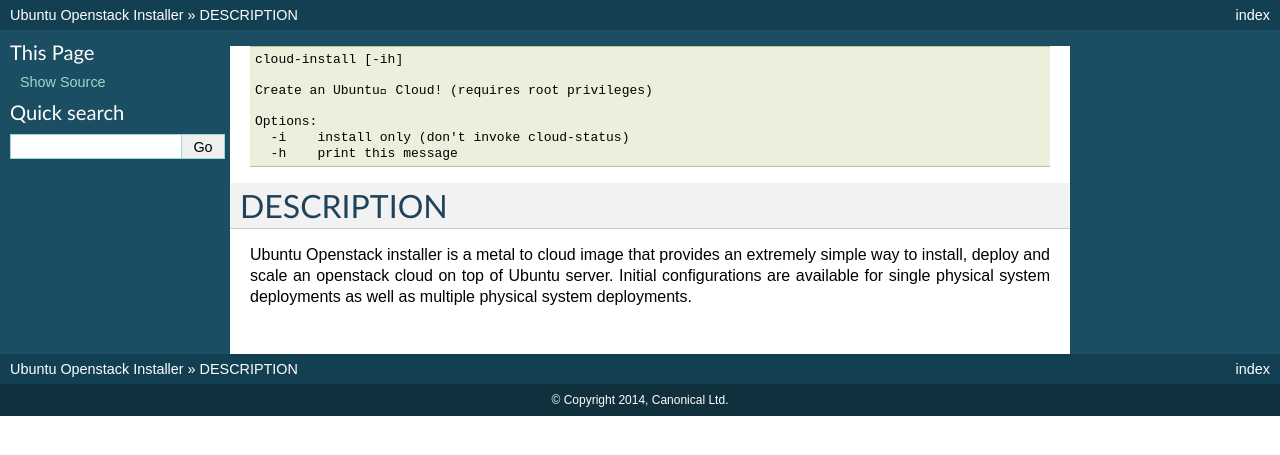
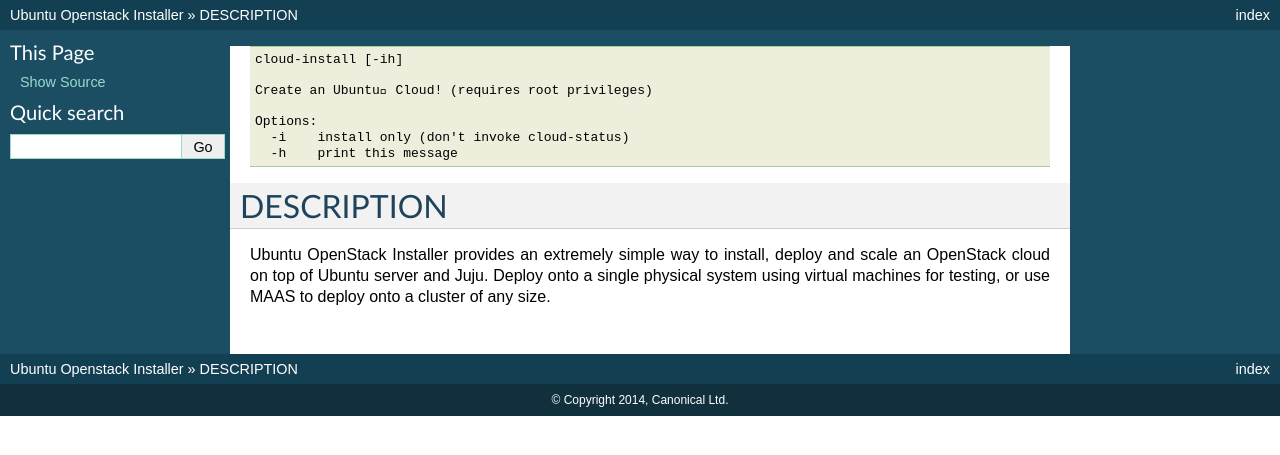
Before and after one commit to Ubuntu-Solutions-Engineering/openstack-installer, a Sphinx documentation site: the page built from docs/cloud-install.rst, in a window 1280 px wide. Shown: the top 455 px of the page. Built offline with Sphinx 7.4.7, drawn with Linux system fonts in a browser that asks for light colours.

Commit message:
update description blurbs
Signed-off-by: Adam Stokes <adam.stokes@ubuntu.com>

```diff
--- a/docs/cloud-install.rst
+++ b/docs/cloud-install.rst
@@ -13,8 +13,7 @@
 DESCRIPTION
 ===========
 
-Ubuntu Openstack installer is a metal to cloud image that provides an extremely
-simple way to install, deploy and scale an openstack cloud on top of
-Ubuntu server. Initial configurations are available for single
-physical system deployments as well as multiple physical system
-deployments.
+Ubuntu OpenStack Installer provides an extremely simple way to
+install, deploy and scale an OpenStack cloud on top of Ubuntu server
+and Juju. Deploy onto a single physical system using virtual machines
+for testing, or use MAAS to deploy onto a cluster of any size.
```
Also changed, not shown: setup.py (+4 -5 lines), 3 other files.
